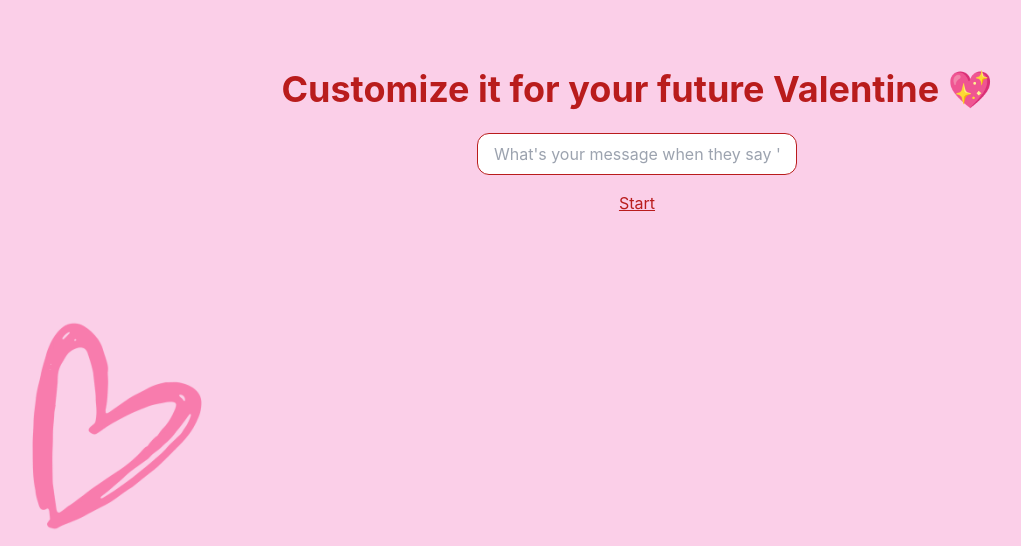
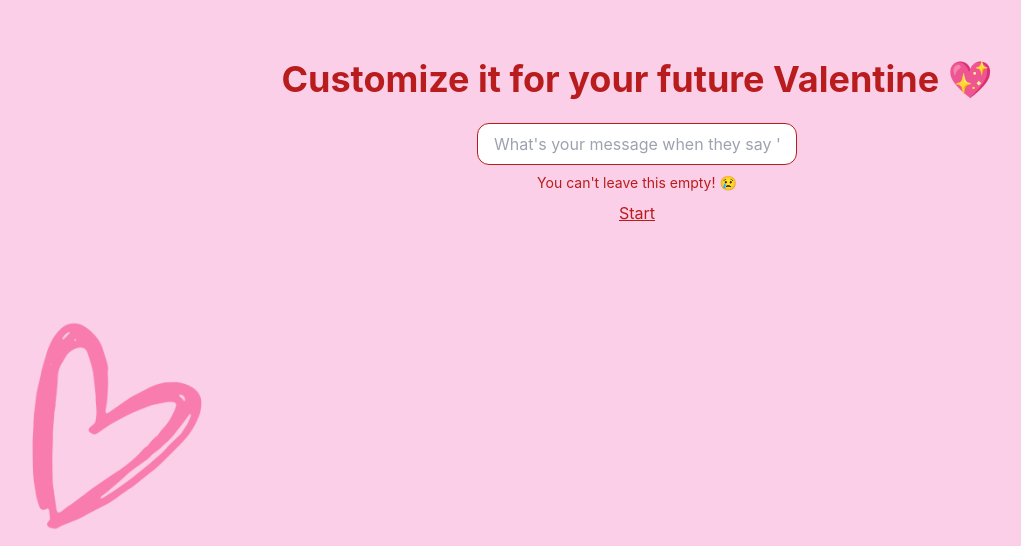
Before and after one commit to nicked1205/Unrefusable-Valentine, a React (Create React App) app in the folder my-app/: page / in a window 1280 px wide. Shown: the part 254-800 px from the top of the page, without its empty margins (3-1024 px from the left). Built offline with nearby package versions, Linux system fonts and the light colour scheme.

Commit message:
Added empty input validation

```diff
--- a/my-app/src/pages/home.js
+++ b/my-app/src/pages/home.js
@@ -20,8 +20,12 @@ function Home() {
     return /<\/?[^>]+(>|$)/.test(str);
   }
 
+  function isEmpty(str) {
+    return !inputValue.trim()
+  }
+
   const handleSubmit = () => {
-    if (!containsEmoji(inputValue) && !containsHTML(inputValue)) {
+    if (!containsEmoji(inputValue) && !containsHTML(inputValue) && !isEmpty(inputValue)) {
       successSound.play();
       navigate(`/success?value=${btoa(inputValue)}`);
     } else {
@@ -56,6 +60,11 @@ function Home() {
           It seems your input contains HTML tags, you're not exploiting this page right? 😅
         </div>
       )}
+      {isEmpty(inputValue) && (
+        <div className="text-red-700 text-sm">
+          You can't leave this empty! 😢
+        </div>
+      )}
       <button className="text-red-700 underline px-4 py-2 rounded" onClick={handleSubmit}>Start</button>
     </Background>
   );
```
